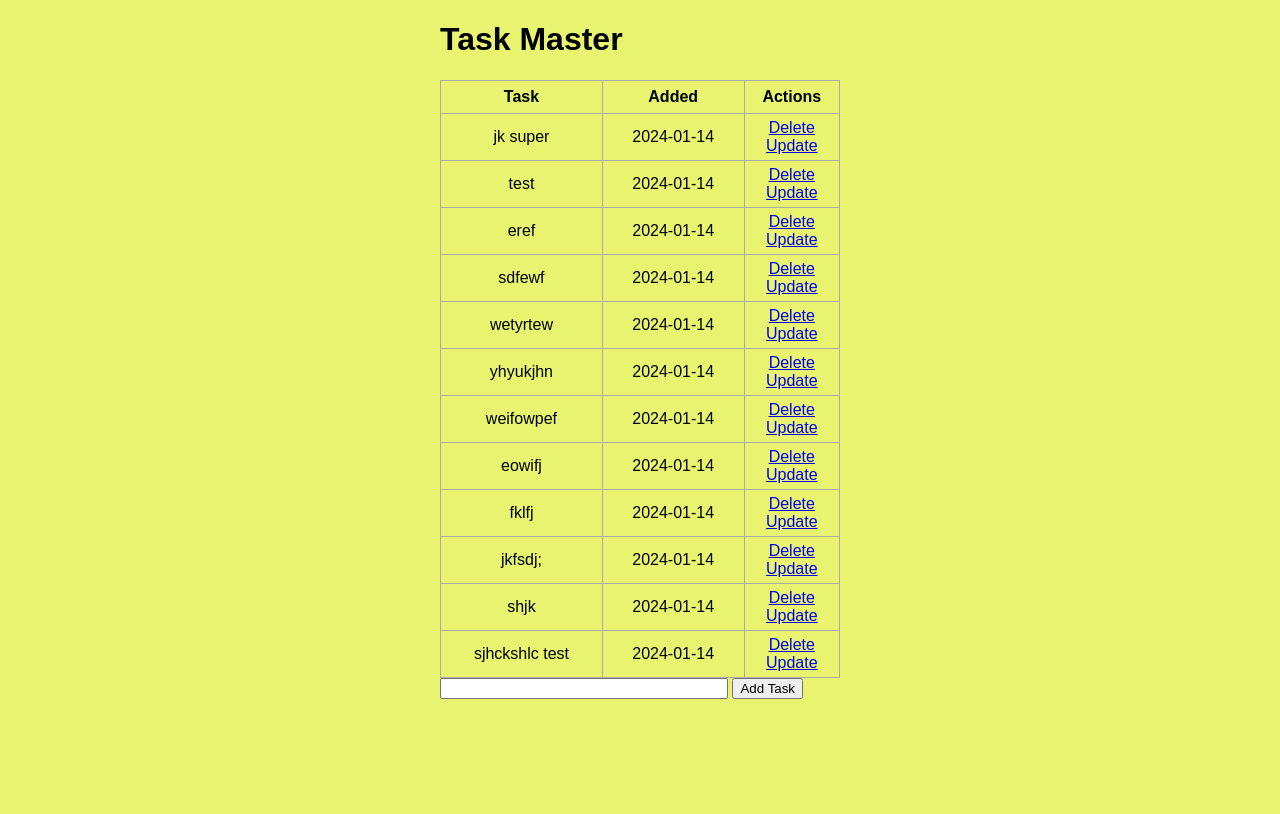
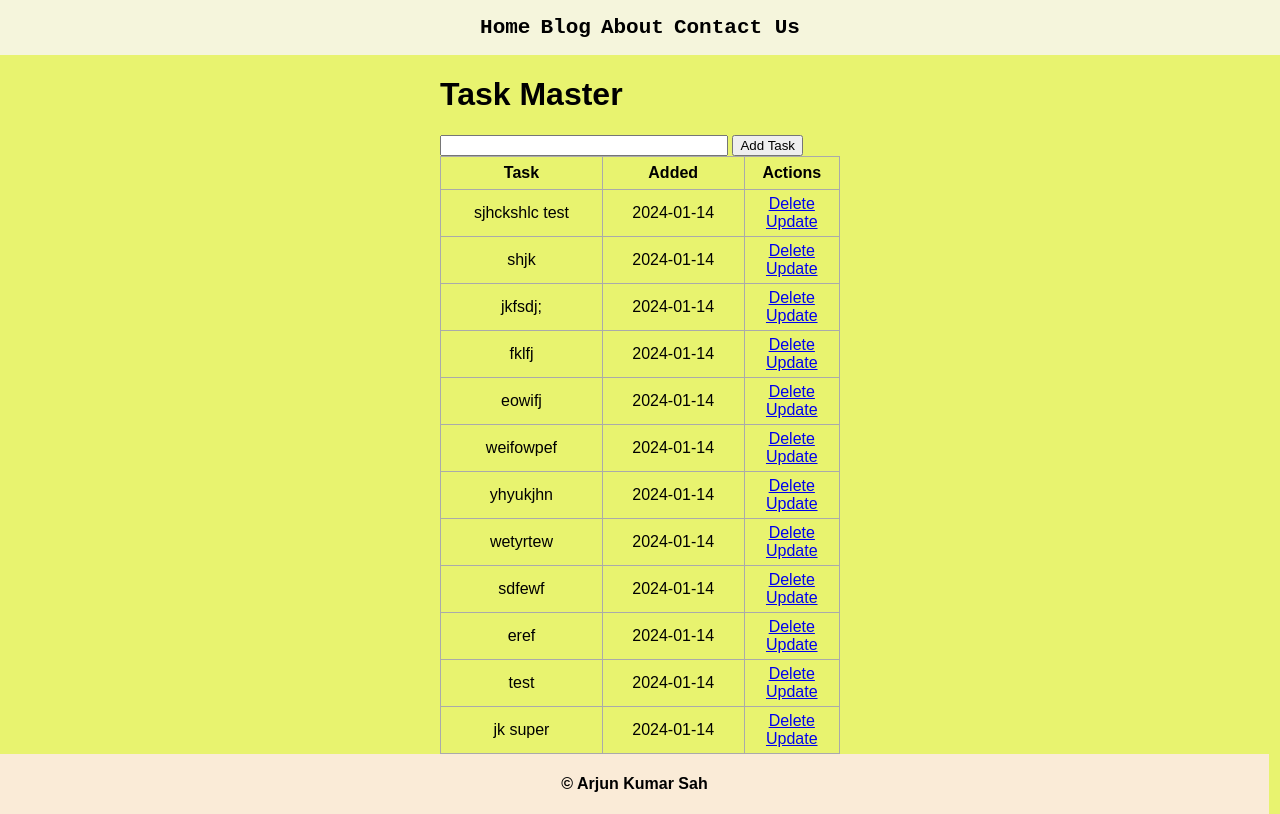
Before and after one commit to arjunsah21/flask_to_do_app, a Flask app: page / in a window 1280 px wide. Before the commit the page ends 699 px from the top, so only its background shows below. Run offline with Flask 3, Linux system fonts and the light colour scheme; data comes from the database, SQL or seed files in the repository; both versions use the stored data as it was after the commit.

Commit message:
nav bar and footer added, task is being populated in desc order

```diff
--- a/app.py
+++ b/app.py
@@ -1,6 +1,7 @@
 from flask import Flask, render_template, url_for, request, redirect
 from flask_sqlalchemy import SQLAlchemy
 from datetime import datetime
+from sqlalchemy import desc
 
 app = Flask(__name__)
 app.config['SQLALCHEMY_DATABASE_URI'] = 'sqlite:///test.db'
@@ -28,7 +29,7 @@ def indedx():
         except:
             return "issue in adding the new task"
     else:
-        tasks = ToDo.query.order_by(ToDo.date_created).all()
+        tasks = ToDo.query.order_by(desc(ToDo.date_created)).all()
         return render_template('index.html', tasks = tasks)
 
 
--- a/static/css/main.css
+++ b/static/css/main.css
@@ -34,3 +34,37 @@ td {
 #content {
     width: 70%;
 }
+
+#navbar {
+    background-color: beige;
+    display: flex;
+    flex-direction: row;
+    justify-content: space-evenly;
+    align-content: center;
+
+}
+
+.nav_blocks {
+    display: flex;
+    flex-direction: row;
+    justify-content: space-evenly;
+    align-content: center;
+    padding: 11px 5px;
+}
+
+.nav_menu_options {
+    padding: 5px;
+    font-size: 21px;
+    font-family: 'Courier New', Courier, monospace;
+    font-weight: bolder;
+    font-style: normal;
+}
+
+footer {
+    margin: 0 11px 0 0;
+    background-color: antiquewhite;
+    display: flex;
+    flex-direction: row;
+    align-items: center;
+    justify-content: center;
+}
--- a/templates/base.html
+++ b/templates/base.html
@@ -7,6 +7,22 @@
     {% block head %}{% endblock %}
 </head>
 <body>
+    <div id="navbar">
+        <div class="nav_blocks">
+            <div id="logo"></div>
+        </div>
+        <div class="nav_blocks">
+            <div class="nav_menu_options">Home</div>
+            <div class="nav_menu_options">Blog</div>
+            <div class="nav_menu_options">About</div>
+            <div class="nav_menu_options">Contact Us</div>
+        </div>
+        <div class="nav_blocks"></div>
+    </div>
     {% block body %}{% endblock %}
+
+    <footer>
+        <h4>&copy; Arjun Kumar Sah</h4>
+    </footer>
 </body>
 </html>
--- a/templates/index.html
+++ b/templates/index.html
@@ -9,6 +9,11 @@
 {% block body %}
 <div class="content">
     <h1>Task Master</h1>
+
+    <form action="/" method="POST">
+        <input type="text" name="content" id="content">
+        <input type="submit" value="Add Task">
+    </form>
 
     {% if tasks|length < 1 %}
         <h2>There is no Task</h2>
@@ -33,10 +38,6 @@
         </table>
     {% endif %}
 
-    <form action="/" method="POST">
-        <input type="text" name="content" id="content">
-        <input type="submit" value="Add Task">
-    </form>
 </div>
 
 {% endblock %}
```
Also changed, not shown: templates/nav.html (deleted, +0 -11 lines), instance/test.db.
